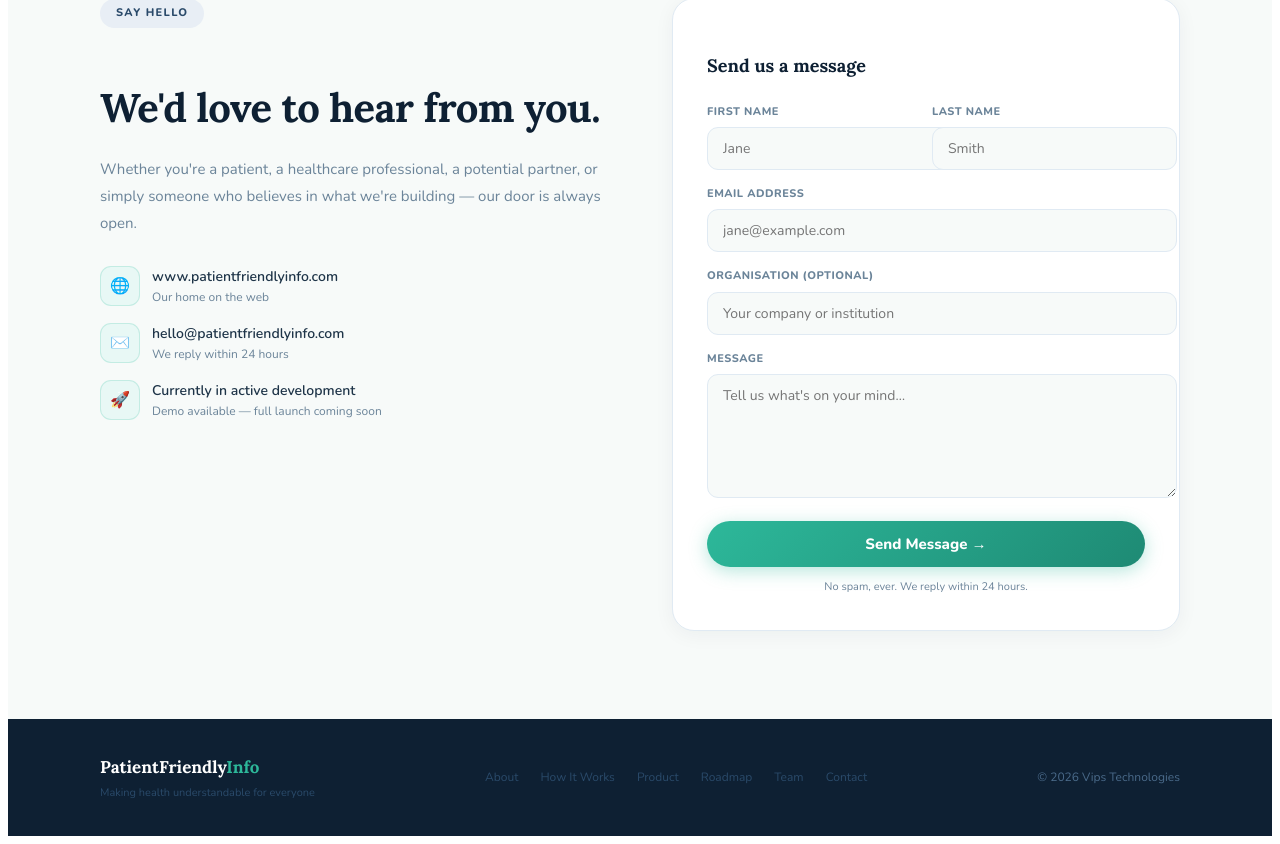
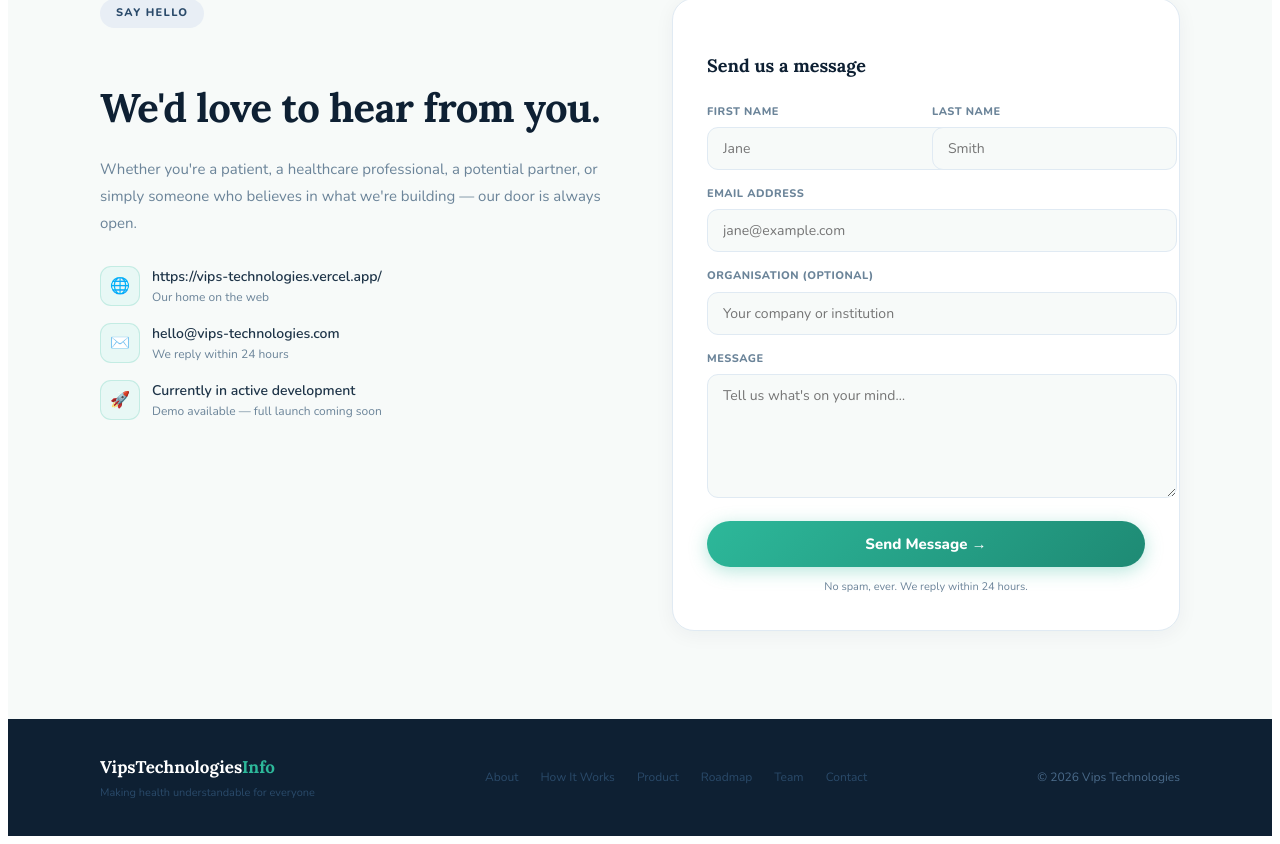
Before and after one commit to VishalR787/patient-friendly-info-web, a React (Vite) app in the folder frontend/: page / in a window 1280 px wide. Shown: the part 4963-5807 px from the top of the page. Built offline with nearby package versions, Linux system fonts and the light colour scheme; no server answers.

Commit message:
frontend updates

```diff
--- a/frontend/src/pages/patientfriendlyinfo.jsx
+++ b/frontend/src/pages/patientfriendlyinfo.jsx
@@ -209,7 +209,7 @@ export default function PatientFriendlyInfo() {
                 bio:"Dr. Pushpakaran is a Consultant Gastroenterologist with over 25 years of clinical experience. He qualified from Tamil Nadu Dr. MGR Medical University and trained at King's College Hospital, London, holding Fellowship of the Royal College of Physicians.\n\nA digital health pioneer, he holds a postgraduate diploma in Digital Health Leadership and serves as Clinical Lead for AI in Gastroenterology at the British Society of Gastroenterology.",
                 tags:["Consultant Gastroenterologist","BSG AI Lead","Digital Health Leadership","Fellow, Royal College of Physicians"] },
               { role:"Chief Technology Officer", roleClass:"cto", name:"Vishal Raghav V", icon:"👨‍💻", iconBg:"linear-gradient(135deg,#fff2ee,#ffd5c5)", roleColor:"#b85030", topBg:"linear-gradient(90deg,#ff8c6b,#ffb89e)",
-                bio:"Vishal is a computer science researcher and software engineer specialising in AI, machine learning, and NLP. Currently pursuing his degree at SRM Institute of Science and Technology, he has published research in medical AI — including pioneering work on fine-tuning large language models for clinical lab report interpretation.\n\nAt PatientFriendlyInfo, Vishal leads all technical development — from the core AI engine to the full-stack application architecture.",
+                bio:"Vishal is a computer science researcher and software engineer specialising in AI, machine learning, and NLP. Currently pursuing his degree at SRM Institute of Science and Technology, he has published research in medical AI — including pioneering work on fine-tuning large language models for clinical lab report interpretation.\n\nAt VipsTechnologies , Vishal leads all technical development — from the core AI engine to the full-stack application architecture.",
                 tags:["AI & Machine Learning","Medical NLP","Full-Stack Engineering","LLM Research"] },
             ].map((f,i) => (
               <div key={i} className="pfi-fc pfi-reveal" style={{ background:"#fff", border:"1px solid #e0eaf3", borderRadius:24, padding:"34px 30px", boxShadow:"0 4px 24px rgba(14,32,51,.05)", transition:"transform .25s,box-shadow .25s", position:"relative", overflow:"hidden", transitionDelay:`${i*0.1}s` }}>
@@ -336,7 +336,7 @@ export default function PatientFriendlyInfo() {
               <h2 style={{ fontFamily:"'Lora',serif", fontSize:"clamp(26px,3.8vw,40px)", color:"#0e2033", letterSpacing:"-.6px", marginBottom:14 }}>We'd love to hear from you.</h2>
               <p style={{ fontSize:15, color:"#6b8499", lineHeight:1.8, marginBottom:28 }}>Whether you're a patient, a healthcare professional, a potential partner, or simply someone who believes in what we're building — our door is always open.</p>
               <div style={{ display:"flex", flexDirection:"column", gap:14 }}>
-                {[["🌐","www.patientfriendlyinfo.com","Our home on the web"],["✉️","hello@patientfriendlyinfo.com","We reply within 24 hours"],["🚀","Currently in active development","Demo available — full launch coming soon"]].map(([icon,text,sub],i) => (
+                {[["🌐","https://vips-technologies.vercel.app/","Our home on the web"],["✉️","hello@vips-technologies.com","We reply within 24 hours"],["🚀","Currently in active development","Demo available — full launch coming soon"]].map(([icon,text,sub],i) => (
                   <div key={i} style={{ display:"flex", gap:12, alignItems:"center" }}>
                     <div style={{ width:38, height:38, borderRadius:11, flexShrink:0, background:"#e8f8f5", border:"1px solid rgba(45,184,154,.2)", display:"flex", alignItems:"center", justifyContent:"center", fontSize:16 }}>{icon}</div>
                     <div>
@@ -382,7 +382,7 @@ export default function PatientFriendlyInfo() {
         <div style={{ maxWidth:1080, margin:"0 auto", padding:"0 28px" }}>
           <div style={{ display:"flex", justifyContent:"space-between", alignItems:"center", flexWrap:"wrap", gap:16 }}>
             <div>
-              <div style={{ fontFamily:"'Lora',serif", fontSize:17, color:"#fff", fontWeight:700 }}>PatientFriendly<span style={{ color:"#2db89a" }}>Info</span></div>
+              <div style={{ fontFamily:"'Lora',serif", fontSize:17, color:"#fff", fontWeight:700 }}>VipsTechnologies<span style={{ color:"#2db89a" }}>Info</span></div>
               <div style={{ fontSize:11, color:"#2a4a6a", marginTop:3 }}>Making health understandable for everyone</div>
             </div>
             <div style={{ display:"flex", gap:22 }}>
```
